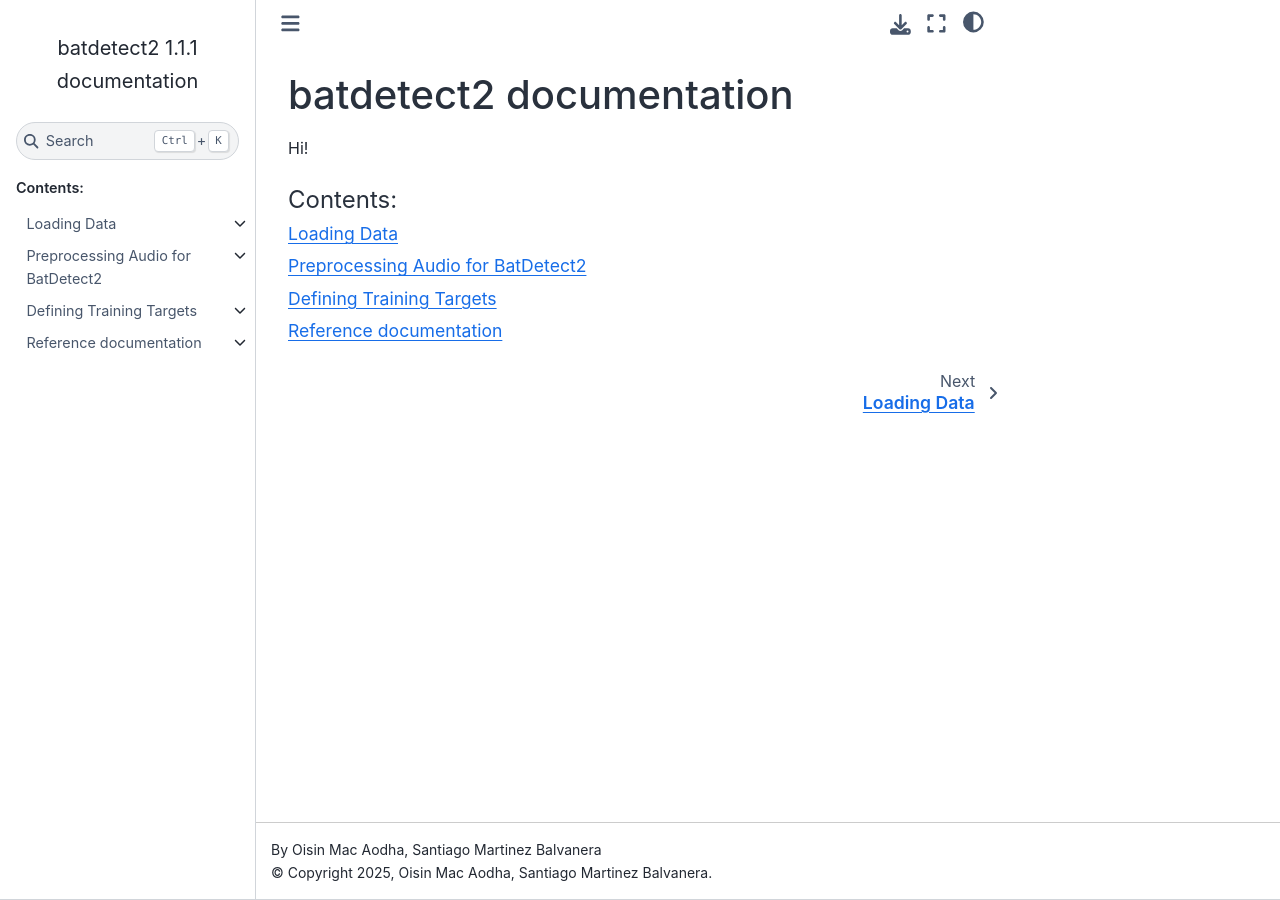
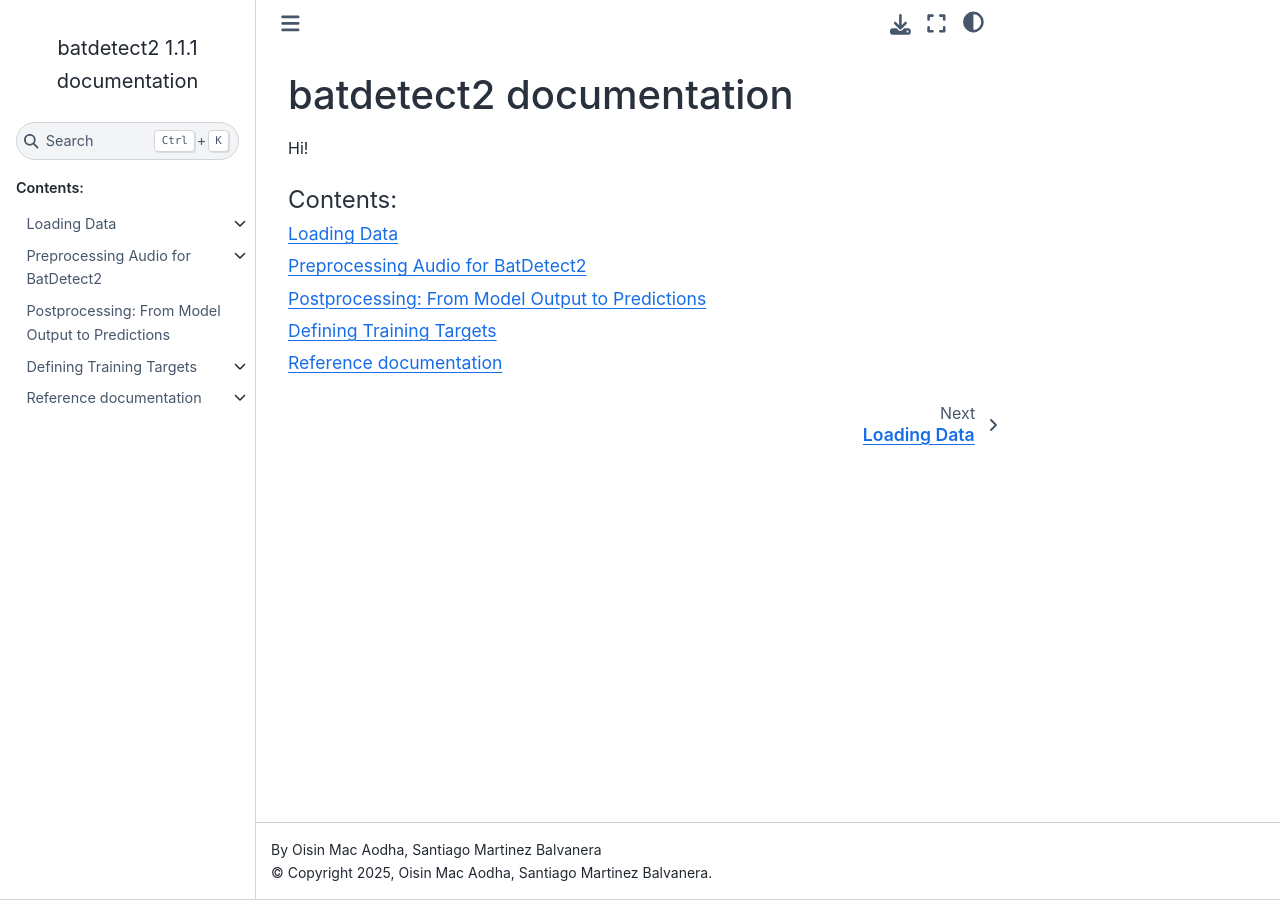
Before and after one commit to macaodha/batdetect2, a Sphinx documentation site: the page built from docs/source/index.md, in a window 1280 px wide. Built offline with Sphinx 7.4.7 and the Sphinx Book theme 1.1.4, drawn with Linux system fonts in a browser that asks for light colours; some of the changed lines change nothing that is shown.

Commit message:
Add postprocessing docs

````diff
--- a/docs/source/conf.py
+++ b/docs/source/conf.py
@@ -43,6 +43,7 @@ intersphinx_mapping = {
     "python": ("https://docs.python.org/3", None),
     "soundevent": ("https://mbsantiago.github.io/soundevent/", None),
     "pydantic": ("https://docs.pydantic.dev/latest/", None),
+    "xarray": ("https://docs.xarray.dev/en/stable/", None),
 }
 
 # -- Options for autodoc ------------------------------------------------------
--- a/docs/source/index.md
+++ b/docs/source/index.md
@@ -8,6 +8,7 @@ Hi!
 
 data/index
 preprocessing/index
+postprocessing
 targets/index
 reference/index
 ```
--- /dev/null
+++ b/docs/source/postprocessing.md
@@ -0,0 +1,126 @@
+# Postprocessing: From Model Output to Predictions
+
+## What is Postprocessing?
+
+After the BatDetect2 neural network analyzes a spectrogram, it doesn't directly output a neat list of bat calls.
+Instead, it produces raw numerical data, usually in the form of multi-dimensional arrays or "heatmaps".
+These arrays contain information like:
+
+- The probability of a sound event being present at each time-frequency location.
+- The probability of each possible target class (e.g., species) at each location.
+- Predicted size characteristics (like duration and bandwidth) at each location.
+- Internal learned features at each location.
+
+**Postprocessing** is the sequence of steps that takes these numerical model outputs and translates them into a structured list of detected sound events, complete with predicted tags, bounding boxes, and confidence scores.
+The {py:mod}`batdetect2.postprocess` mode handles this entire workflow.
+
+## Why is Postprocessing Necessary?
+
+1.  **Interpretation:** Raw heatmap outputs need interpretation to identify distinct sound events (detections).
+    A high probability score might spread across several adjacent time-frequency bins, all related to the same call.
+2.  **Refinement:** Model outputs can be noisy or contain redundancies.
+    Postprocessing steps like Non-Maximum Suppression (NMS) clean this up, ensuring (ideally) only one detection is reported for each actual sound event.
+3.  **Contextualization:** Raw outputs lack real-world units.
+    Postprocessing adds back time (seconds) and frequency (Hz) coordinates, converts predicted sizes to physical units using configured scales, and decodes predicted class indices back into meaningful tags based on your target definitions.
+4.  **User Control:** Postprocessing includes tunable parameters, most importantly **thresholds**.
+    By adjusting these, you can control the trade-off between finding more potential calls (sensitivity) versus reducing false positives (specificity) _without needing to retrain the model_.
+
+## The Postprocessing Pipeline
+
+BatDetect2 applies a series of steps to convert the raw model output into final predictions.
+Understanding these steps helps interpret the results and configure the process effectively:
+
+1.  **Non-Maximum Suppression (NMS):**
+
+    - **Goal:** Reduce redundant detections.
+      If the model outputs high scores for several nearby points corresponding to the same call, NMS selects the single highest peak in a local neighbourhood and suppresses the others (sets their score to zero).
+    - **Configurable:** The size of the neighbourhood (`nms_kernel_size`) can be adjusted.
+
+2.  **Coordinate Remapping:**
+
+    - **Goal:** Add coordinate (time/frequency) information.
+      This step takes the grid-based model outputs (which just have row/column indices) and associates them with actual time (seconds) and frequency (Hz) coordinates based on the input spectrogram's properties.
+      The result is coordinate-aware arrays (using {py:class}`xarray.DataArray`}).
+
+3.  **Detection Extraction:**
+
+    - **Goal:** Identify the specific points representing detected events.
+    - **Process:** Looks for peaks in the NMS-processed detection heatmap that are above a certain confidence level (`detection_threshold`).
+      It also often limits the maximum number of detections based on a rate (`top_k_per_sec`) to avoid excessive outputs in very busy files.
+    - **Configurable:** `detection_threshold`, `top_k_per_sec`.
+
+4.  **Data Extraction:**
+
+    - **Goal:** Gather all relevant information for each detected point.
+    - **Process:** For each time-frequency location identified in Step 3, this step looks up the corresponding values in the _other_ remapped model output arrays (class probabilities, predicted sizes, internal features).
+    - **Intermediate Output 1:** The result of this stage (containing aligned scores, positions, sizes, class probabilities, and features for all detections in a clip) is often accessible programmatically as an {py:class}`xarray.Dataset`}.
+      This can be useful for advanced users needing direct access to the numerical outputs.
+
+5.  **Decoding & Formatting:**
+
+    - **Goal:** Convert the extracted numerical data into interpretable, standard formats.
+    - **Process:**
+      - **ROI Recovery:** Uses the predicted position and size values, along with the ROI mapping configuration defined in the `targets` module, to reconstruct an estimated bounding box ({py:class}`soundevent.data.BoundingBox`}).
+      - **Class Decoding:** Translates the numerical class probability vector into meaningful {py:class}`soundevent.data.PredictedTag` objects.
+        This involves:
+        - Applying the `classification_threshold` to ignore low-confidence class scores.
+        - Using the class decoding rules (from the `targets` module) to map the name(s) of the high-scoring class(es) back to standard tags (like `species: Myotis daubentonii`).
+        - Optionally selecting only the top-scoring class or multiple classes above the threshold.
+        - Including the generic "Bat" tags if no specific class meets the threshold.
+      - **Feature Conversion:** Converts raw feature vectors into {py:class}`soundevent.data.Feature` objects.
+    - **Intermediate Output 2:** This step might internally create a list of simplified `RawPrediction` objects containing the bounding box, scores, and features.
+      This intermediate list might also be accessible programmatically for users who prefer a simpler structure than the final {py:mod}`soundevent` objects.
+
+6.  **Final Output (`ClipPrediction`):**
+    - **Goal:** Package everything into a standard format.
+    - **Process:** Collects all the fully processed `SoundEventPrediction` objects (each containing a sound event with geometry, features, overall score, and predicted tags with scores) for a given audio clip into a final {py:class}`soundevent.data.ClipPrediction` object.
+      This is the standard output format representing the model's findings for that clip.
+
+## Configuring Postprocessing
+
+You can control key aspects of this pipeline, especially the thresholds and NMS settings, via a `postprocess:` section in your main configuration YAML file.
+Adjusting these **allows you to fine-tune the detection results without retraining the model**.
+
+**Key Configurable Parameters:**
+
+- `detection_threshold`: (Number >= 0, e.g., `0.1`) Minimum score for a peak to be considered a detection.
+  **Lowering this increases sensitivity (more detections, potentially more false positives); raising it increases specificity (fewer detections, potentially missing faint calls).**
+- `classification_threshold`: (Number >= 0, e.g., `0.3`) Minimum score for a _specific class_ prediction to be assigned as a tag.
+  Affects how confidently the model must identify the class.
+- `top_k_per_sec`: (Integer > 0, e.g., `200`) Limits the maximum density of detections reported per second.
+  Helps manage extremely dense recordings.
+- `nms_kernel_size`: (Integer > 0, e.g., `9`) Size of the NMS window in pixels/bins.
+  Affects how close two distinct peaks can be before one suppresses the other.
+
+**Example YAML Configuration:**
+
+```yaml
+# Inside your main configuration file (e.g., config.yaml)
+
+postprocess:
+  nms_kernel_size: 9
+  detection_threshold: 0.1 # Lower threshold -> more sensitive
+  classification_threshold: 0.3 # Higher threshold -> more confident classifications
+  top_k_per_sec: 200
+# ... other sections preprocessing, targets ...
+```
+
+**Note:** These parameters can often also be adjusted via Command Line Interface (CLI) arguments when running predictions, or through function arguments if using the Python API, providing flexibility for experimentation.
+
+## Accessing Intermediate Results
+
+While the final `ClipPrediction` objects are the standard output, the `Postprocessor` object used internally provides methods to access results from intermediate stages (like the `xr.Dataset` after Step 4, or the list of `RawPrediction` objects after Step 5).
+
+This can be valuable for:
+
+- Debugging the pipeline.
+- Performing custom analyses on the numerical outputs before final decoding.
+- **Transfer Learning / Feature Extraction:** Directly accessing the extracted `features` (from Step 4 or 5a) associated with detected events can be highly useful for training other models or further analysis.
+
+Consult the API documentation for details on how to access these intermediate results programmatically if needed.
+
+## Summary
+
+Postprocessing is the conversion between neural network outputs and meaningful, interpretable sound event detections.
+BatDetect2 provides a configurable pipeline including NMS, coordinate remapping, peak detection with thresholding, data extraction, and class/geometry decoding.
+Researchers can easily tune key parameters like thresholds via configuration files or arguments to adjust the final set of predictions without altering the trained model itself, and advanced users can access intermediate results for custom analyses or feature reuse.
````
